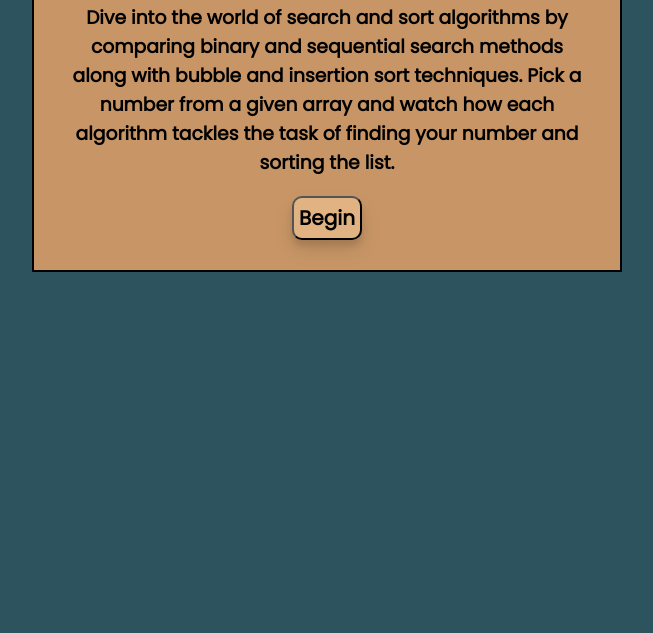
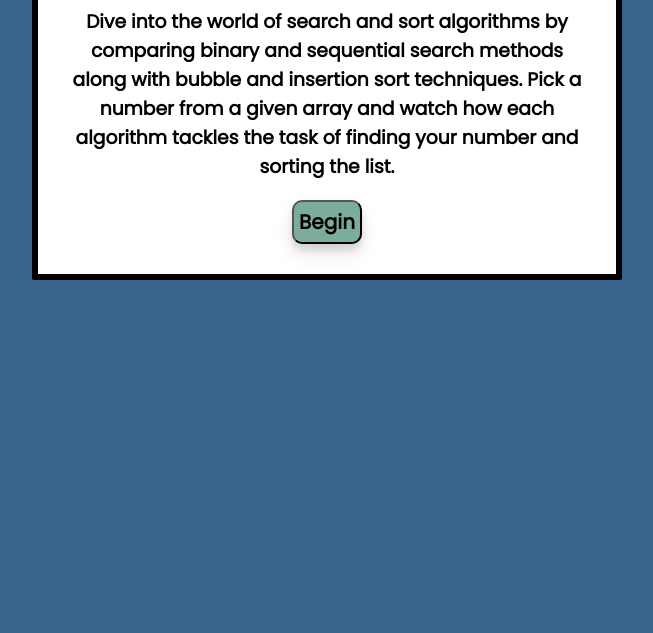
Before and after one commit to BigBobandy/Search-Sort-Showdown-Comparing-Algorithms, a plain HTML site: page index.html in a window 1280 px wide. Shown: the part 192-825 px from the top of the page, without its empty margins (338-991 px from the left). Drawn offline with Linux system fonts and the light colour scheme.

Commit message:
changed color scheme

```diff
--- a/style.css
+++ b/style.css
@@ -1,9 +1,10 @@
 @import url("https://fonts.googleapis.com/css2?family=Poppins&display=swap");
 
 :root {
-  --primary-color: #2d545e;
-  --secondary-color: #e1b382;
-  --secondary-darker: #c89666;
+  --primary-color: #3a638c;
+  --primary-darker: #054179;
+  --secondary-color: #7cac9c;
+  --secondary-darker: #046b5b;
 }
 
 * {
@@ -24,8 +25,9 @@ body {
 }
 
 .container {
-  background-color: var(--secondary-darker);
-  border: 2px solid black;
+  background-color: white;
+  border: 6px solid black;
+  border-radius: 2px;
   padding: 5%;
 }
 
```
